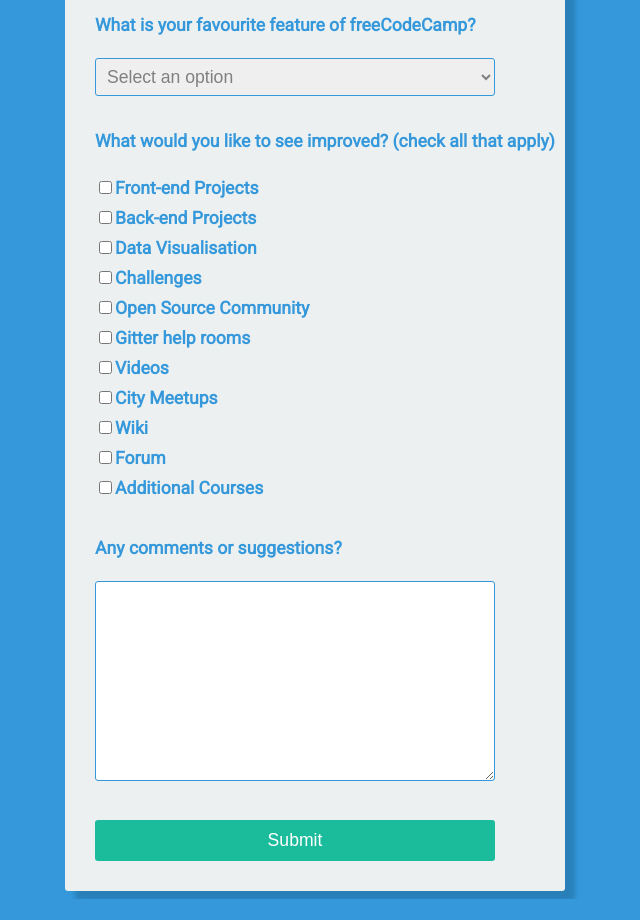
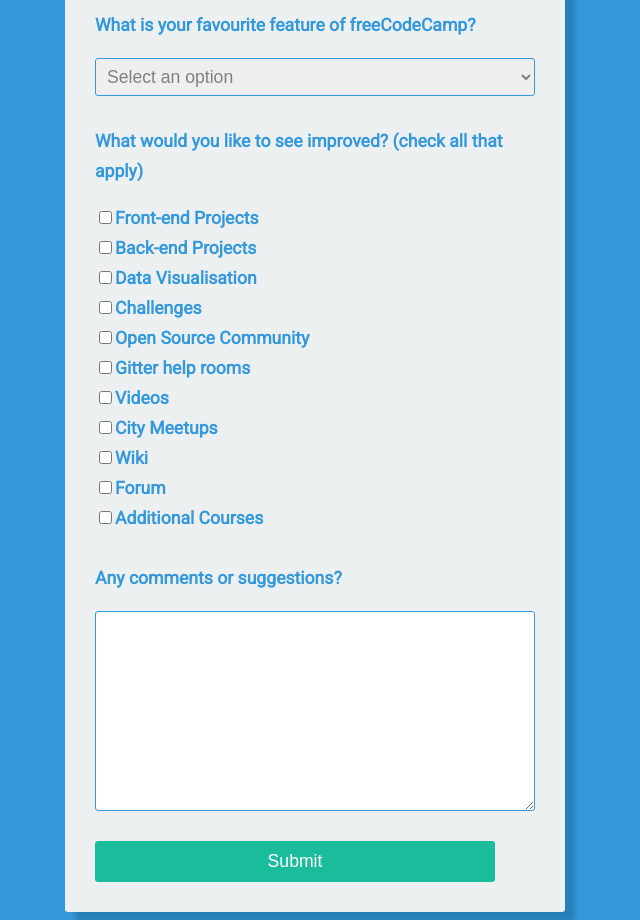
Before and after one commit to Shivaraj21/Survey-form, a plain HTML site: page index.html in a window 1280 px wide. Shown: the part 860-1780 px from the top of the page, without its empty margins (325-965 px from the left). Before the commit the page ends 1759 px from the top, so only its background shows below. Drawn offline with Linux system fonts and the light colour scheme.

Commit message:
Add files via upload

```diff
--- a/styles.css
+++ b/styles.css
@@ -34,6 +34,7 @@ header {
 .comments {
   margin-left: 30px;
   margin-bottom: 30px;
+  padding-right: 30px;
   line-height: 30px;
 }
 .form-control label {
@@ -42,7 +43,8 @@ header {
 }
 .form-control input,
 select {
-  width: 400px;
+  display: block;
+  width: 100%;
   border-color: #3498db;
   border-radius: 3px;
   padding: 7px;
@@ -50,12 +52,14 @@ select {
   color: gray;
 }
 .comments textarea {
-  width: 400px;
+  display: block;
+  width: 100%;
   height: 200px;
   border-color: #3498db;
   border-radius: 3px;
 }
 button {
+  width: ;
   width: 400px;
   padding: 10px;
   margin-left: 30px;
```
